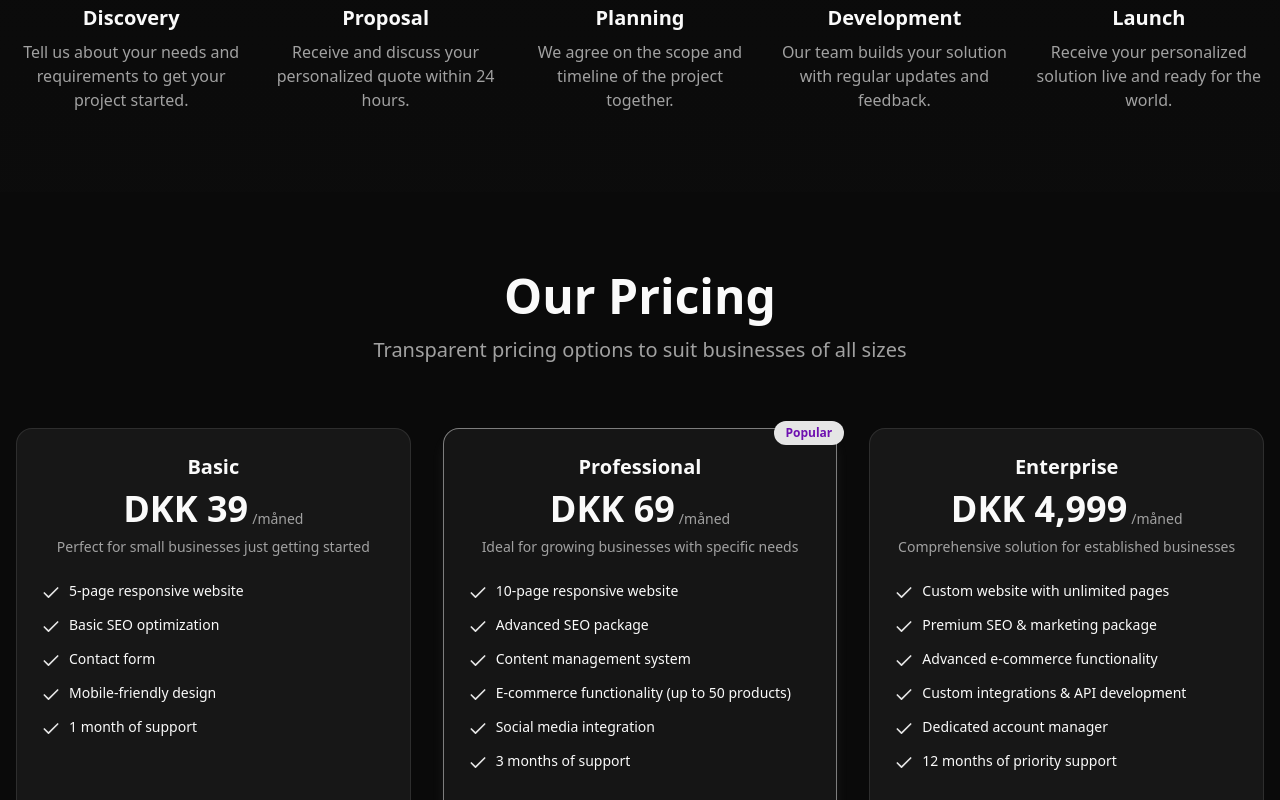
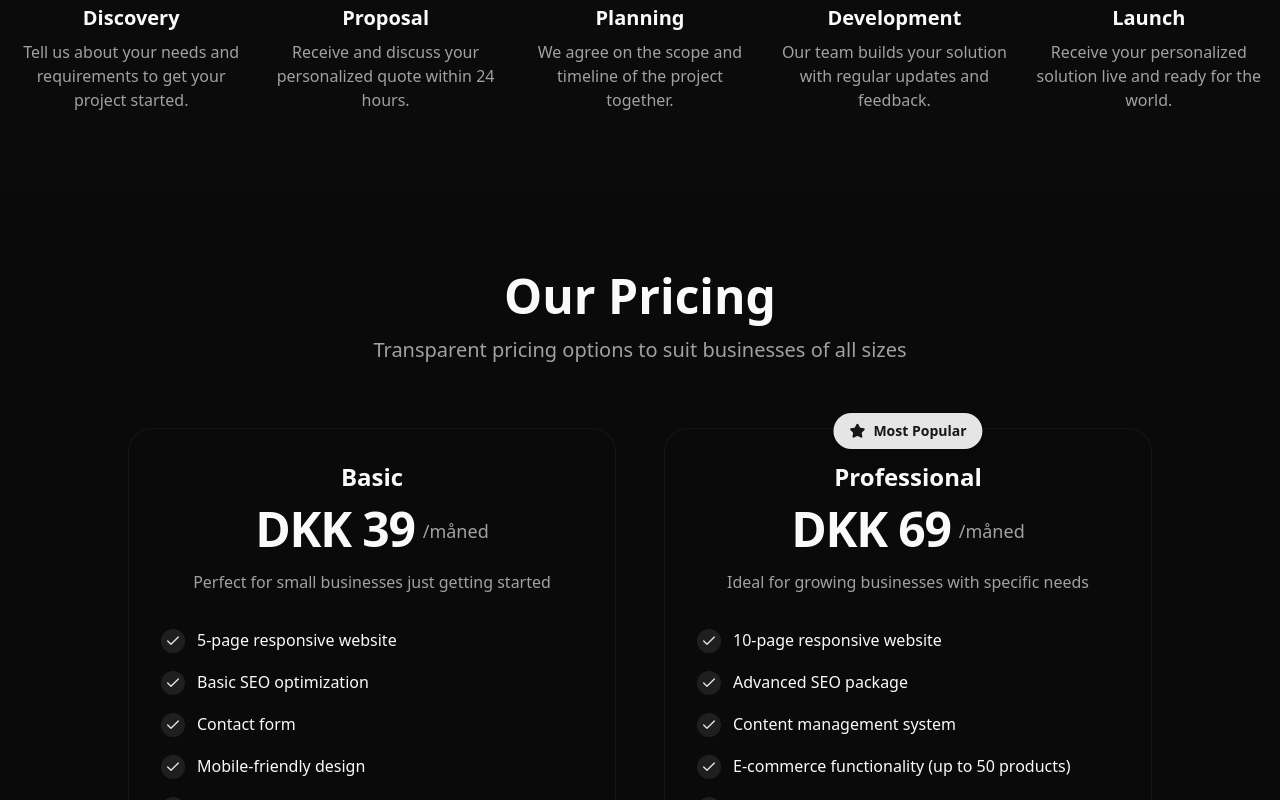
Before and after one commit to Abdulhamidsa/norpus, a Next.js app: page / in a window 1280 px wide. Shown: the part 2000-2800 px from the top of the page. Built offline with nearby package versions, Linux system fonts and the light colour scheme.

Commit message:
fix: update external links in Cta and Hero components for correct navigation refactor: enhance Pricing component layout and animations for better user experience feat: improve WhyUs component structure and add feature list with animations

```diff
--- a/src/components/Cta.tsx
+++ b/src/components/Cta.tsx
@@ -32,7 +32,7 @@ export const Cta = forwardRef<HTMLDivElement, ProcessProps>(({ leaveLink, enterB
                 onMouseEnter={enterButton}
                 onMouseLeave={leaveLink}
                 onClick={() => {
-                  window.open("https://form-subbmition.vercel.app/", "_blank");
+                  window.open("https://form.norpus.com/", "_blank");
                 }}
               >
                 {t("cta.button")}
--- a/src/components/Hero.tsx
+++ b/src/components/Hero.tsx
@@ -37,7 +37,7 @@ export const Hero = forwardRef<HTMLDivElement, HeroProps>(({ enterButton, leaveL
               onMouseEnter={enterButton}
               onMouseLeave={leaveLink}
               onClick={() => {
-                window.open("https://form-subbmition.vercel.app/", "_blank");
+                window.open("https://form.norpus.com/", "_blank");
               }}
             >
               {t("hero.cta")}
--- a/src/components/Pricing.tsx
+++ b/src/components/Pricing.tsx
@@ -3,8 +3,8 @@
 import { useTranslation } from "@/hooks/use-translation";
 import { cn } from "@/lib/utils";
 import { motion } from "framer-motion";
-import { Check } from "lucide-react";
-import React, { forwardRef } from "react";
+import { Check, Star } from "lucide-react";
+import { forwardRef } from "react";
 
 type ProcessProps = {
   enterLink: () => void;
@@ -13,18 +13,20 @@ type ProcessProps = {
   leaveButton?: () => void;
 };
 
-export const Pricing = forwardRef<HTMLDivElement, ProcessProps>(({ enterLink, leaveLink, enterButton }, ref) => {
+export const Pricing = forwardRef<HTMLDivElement, ProcessProps>(({ enterLink, leaveLink, enterButton, leaveButton }, ref) => {
   const { t } = useTranslation();
 
   return (
     <section ref={ref} className="py-20">
       <div className="container mx-auto px-4">
-        <motion.div initial={{ opacity: 0 }} whileInView={{ opacity: 1 }} viewport={{ once: true }} transition={{ duration: 0.6 }} className="text-center mb-16">
+        <motion.div initial={{ opacity: 0, y: 20 }} whileInView={{ opacity: 1, y: 0 }} viewport={{ once: true }} transition={{ duration: 0.6 }} className="text-center mb-16">
           <h2 className="text-3xl md:text-5xl font-bold mb-4">{t("pricing.title")}</h2>
           <p className="text-xl text-muted-foreground max-w-2xl mx-auto">{t("pricing.subtitle")}</p>
         </motion.div>
 
-        <div className="grid grid-cols-1 md:grid-cols-3 gap-8">
+        <div className="max-w-5xl mx-auto">
+          <div className="grid grid-cols-1 lg:grid-cols-2 gap-8 lg:gap-12">
+            {/* Basic Plan */}
             <PricingCard
               title={t("pricing.basic.title")}
               price={39}
@@ -35,9 +37,10 @@ export const Pricing = forwardRef<HTMLDivElement, ProcessProps>(({ enterLink, le
               onMouseEnter={enterLink}
               onMouseLeave={leaveLink}
               onButtonEnter={enterButton}
-            onButtonLeave={leaveLink}
+              onButtonLeave={leaveButton}
             />
 
+            {/* Professional Plan */}
             <PricingCard
               title={t("pricing.professional.title")}
               price={69}
@@ -49,21 +52,14 @@ export const Pricing = forwardRef<HTMLDivElement, ProcessProps>(({ enterLink, le
               onMouseEnter={enterLink}
               onMouseLeave={leaveLink}
               onButtonEnter={enterButton}
-            onButtonLeave={leaveLink}
+              onButtonLeave={leaveButton}
             />
+          </div>
 
-          <PricingCard
-            title={t("pricing.enterprise.title")}
-            price={4999}
-            description={t("pricing.enterprise.description")}
-            features={[t("pricing.enterprise.features.0"), t("pricing.enterprise.features.1"), t("pricing.enterprise.features.2"), t("pricing.enterprise.features.3"), t("pricing.enterprise.features.4"), t("pricing.enterprise.features.5")]}
-            cta={t("pricing.enterprise.cta")}
-            delay={0.2}
-            onMouseEnter={enterLink}
-            onMouseLeave={leaveLink}
-            onButtonEnter={enterButton}
-            onButtonLeave={leaveLink}
-          />
+          {/* Bottom accent line */}
+          <motion.div initial={{ opacity: 0, scaleX: 0 }} whileInView={{ opacity: 1, scaleX: 1 }} viewport={{ once: true }} transition={{ duration: 0.8, delay: 0.4 }} className="mt-16">
+            <div className="h-px bg-gradient-to-r from-transparent via-border to-transparent" />
+          </motion.div>
         </div>
       </div>
     </section>
@@ -77,14 +73,14 @@ function PricingCard({
   price,
   description,
   features,
-  //   cta,
+  cta,
   popular = false,
   delay = 0,
   onMouseEnter,
   onMouseLeave,
-}: //   onButtonEnter,
-//   onButtonLeave,
-{
+  onButtonEnter,
+  onButtonLeave,
+}: {
   title: string;
   price: number;
   description: string;
@@ -111,39 +107,66 @@ function PricingCard({
       whileInView={{ opacity: 1, y: 0 }}
       viewport={{ once: true }}
       transition={{ duration: 0.5, delay }}
-      className={cn("relative rounded-xl p-6 border transition-all h-full flex flex-col", popular ? "border-primary/50 bg-primary/5 shadow-lg shadow-primary/10" : "border-border bg-card hover:shadow-md")}
+      className={cn("relative rounded-3xl p-8 border transition-all duration-300 h-full flex flex-col group border-border/50 hover:border-border hover:shadow-lg")}
       onMouseEnter={onMouseEnter}
       onMouseLeave={onMouseLeave}
     >
+      {/* Popular badge */}
       {popular && (
-        <div className="absolute top-0 right-0 transform translate-x-2 -translate-y-2">
-          <div className="bg-primary text-purple-800 text-xs font-bold px-3 py-1 rounded-full">{language === "da" ? "Populær" : "Popular"}</div>
+        <div className="absolute -top-4 left-1/2 transform -translate-x-1/2">
+          <div className="bg-primary text-primary-foreground text-sm font-semibold px-4 py-2 rounded-full flex items-center gap-2 shadow-lg">
+            <Star className="h-4 w-4 fill-current" />
+            {language === "da" ? "Mest Populær" : "Most Popular"}
+          </div>
         </div>
       )}
 
-      <div className="text-center mb-6">
-        <h3 className="text-xl font-bold mb-2">{title}</h3>
-        <div className="flex items-end justify-center gap-1 mb-2">
-          <span className="text-4xl font-bold">{formattedPrice}</span>
-          <span className="text-sm text-muted-foreground">/måned</span>
+      {/* Header */}
+      <div className="text-center mb-8">
+        <h3 className="text-2xl font-bold mb-3 group-hover:text-primary transition-colors duration-300">{title}</h3>
+        <div className="mb-4">
+          <div className="flex items-end justify-center gap-2 mb-2">
+            <span className="text-5xl font-bold tracking-tight">{formattedPrice}</span>
+            <span className="text-lg text-muted-foreground pb-2">/måned</span>
           </div>
-        <p className="text-sm text-muted-foreground">{description}</p>
+        </div>
+        <p className="text-muted-foreground leading-relaxed">{description}</p>
       </div>
 
-      <div className="space-y-3 mb-6">
+      {/* Features */}
+      <div className="space-y-4 mb-8 flex-1">
         {features.map((feature, index) => (
-          <div key={index} className="flex items-start gap-2">
-            <Check className="h-5 w-5 text-primary flex-shrink-0 mt-0.5" />
-            <span className="text-sm">{feature}</span>
+          <motion.div key={index} initial={{ opacity: 0, x: -10 }} whileInView={{ opacity: 1, x: 0 }} viewport={{ once: true }} transition={{ duration: 0.3, delay: delay + index * 0.05 }} className="flex items-start gap-3">
+            <div className="flex-shrink-0 w-6 h-6 rounded-full bg-primary/10 flex items-center justify-center mt-0.5">
+              <Check className="h-4 w-4 text-primary" />
             </div>
+            <span className="text-foreground leading-relaxed">{feature}</span>
+          </motion.div>
         ))}
       </div>
 
-      {/* <div className="mt-auto pt-6">
-        <Button className={cn("w-full", popular ? "bg-primary hover:bg-primary/90" : "")} variant={popular ? "default" : "outline"} onMouseEnter={onButtonEnter} onMouseLeave={onButtonLeave}>
+      {/* CTA Button */}
+      <div className="mt-auto">
+        <a
+          href="https://form.norpus.com"
+          target="_blank"
+          rel="noopener noreferrer"
+          className={cn("w-full h-12 flex justify-center items-center text-base font-semibold rounded-xl transition-all duration-300 border-2 border-primary/20 hover:border-primary/40 hover:bg-primary/5")}
+          onMouseEnter={onButtonEnter}
+          onMouseLeave={onButtonLeave}
+        >
           {cta}
-        </Button>
-      </div> */}
+          <svg className="ml-2 w-4 h-4" fill="none" stroke="currentColor" strokeWidth={2} viewBox="0 0 24 24">
+            <path d="M18 13v6a2 2 0 0 1-2 2H6a2 2 0 0 1-2-2V8a2 2 0 0 1 2-2h6" />
+            <polyline points="15 3 21 3 21 9" />
+            <line x1="10" y1="14" x2="21" y2="3" />
+          </svg>
+        </a>
+        <div className="text-xs text-muted-foreground mt-2 text-center">Opens a secure form in a new tab.</div>
+      </div>
+
+      {/* Subtle hover effect */}
+      <div className={cn("absolute inset-0 rounded-3xl opacity-0 group-hover:opacity-100 transition-opacity duration-300 pointer-events-none bg-gradient-to-br from-accent/5 to-background/5")} />
     </motion.div>
   );
 }
--- a/src/components/Services.tsx
+++ b/src/components/Services.tsx
@@ -44,8 +44,8 @@ function ServiceCard({ icon, title, description, delay = 0, onMouseEnter, onMous
       whileInView={{ opacity: 1, y: 0 }}
       viewport={{ once: true }}
       transition={{ duration: 0.5, delay }}
-      whileHover={{ y: -5, transition: { duration: 0.2 } }}
-      className="bg-card border border-border rounded-xl p-6 hover:shadow-lg transition-all"
+      // whileHover={{ y: -5, transition: { duration: 0.2 } }}
+      className=" border border-border rounded-xl hover:border-primary/30 p-6 hover:shadow-lg transition-all"
       onMouseEnter={onMouseEnter}
       onMouseLeave={onMouseLeave}
     >
--- a/src/components/Whyus.tsx
+++ b/src/components/Whyus.tsx
@@ -13,40 +13,58 @@ type Props = {
 export const WhyUs = forwardRef<HTMLDivElement, Props>(({ enterLink, leaveLink }, ref) => {
   const { t } = useTranslation();
 
+  const features = [
+    { icon: <LaptopIcon className="h-6 w-6" />, key: "0" },
+    { icon: <ShieldCheck className="h-6 w-6" />, key: "1" },
+    { icon: <Video className="h-6 w-6" />, key: "2" },
+    { icon: <Users className="h-6 w-6" />, key: "3" },
+    { icon: <Rocket className="h-6 w-6" />, key: "4" },
+    { icon: <Globe className="h-6 w-6" />, key: "5" },
+  ];
+
   return (
-    <section ref={ref} onMouseEnter={enterLink} onMouseLeave={leaveLink} className="py-20 bg-accent/5">
-      <motion.div initial={{ opacity: 0 }} whileInView={{ opacity: 1 }} viewport={{ once: true }} transition={{ duration: 0.6 }} className="container mx-auto px-4 text-center mb-16">
-        <h2 className="text-3xl md:text-5xl font-bold mb-4">{t("whyus.title")}</h2>
-        <p className="text-xl text-muted-foreground max-w-2xl mx-auto">{t("whyus.subtitle")}</p>
-      </motion.div>
+    <section ref={ref} onMouseEnter={enterLink} onMouseLeave={leaveLink} className="py-20 bg-gradient-to-b from-background to-accent/5">
+      <div className="container mx-auto px-4">
+        {/* Header */}
+        <motion.div initial={{ opacity: 0, y: 20 }} whileInView={{ opacity: 1, y: 0 }} viewport={{ once: true }} transition={{ duration: 0.6 }} className="text-center mb-16">
+          <h2 className="text-3xl md:text-5xl font-bold mb-4">{t("whyus.title")}</h2>
+          <p className="text-xl text-muted-foreground max-w-2xl mx-auto">{t("whyus.subtitle")}</p>
+        </motion.div>
 
-      <div className="container mx-auto px-4 grid grid-cols-1 md:grid-cols-2 lg:grid-cols-3 gap-8">
-        <WhyUsCard icon={<LaptopIcon className="h-8 w-8" />} title={t("whyus.point.0.title")} description={t("whyus.point.0.description")} delay={0} />
-        <WhyUsCard icon={<ShieldCheck className="h-8 w-8" />} title={t("whyus.point.1.title")} description={t("whyus.point.1.description")} delay={0.1} />
-        <WhyUsCard icon={<Video className="h-8 w-8" />} title={t("whyus.point.2.title")} description={t("whyus.point.2.description")} delay={0.2} />
-        <WhyUsCard icon={<Users className="h-8 w-8" />} title={t("whyus.point.3.title")} description={t("whyus.point.3.description")} delay={0.3} />
-        <WhyUsCard icon={<Rocket className="h-8 w-8" />} title={t("whyus.point.4.title")} description={t("whyus.point.4.description")} delay={0.4} />
-        <WhyUsCard icon={<Globe className="h-8 w-8" />} title={t("whyus.point.5.title")} description={t("whyus.point.5.description")} delay={0.5} />
+        {/* Features List */}
+        <div className="max-w-4xl mx-auto">
+          {features.map((feature, index) => (
+            <motion.div key={index} initial={{ opacity: 0, y: 20 }} whileInView={{ opacity: 1, y: 0 }} viewport={{ once: true }} transition={{ duration: 0.5, delay: index * 0.1 }} className="group relative">
+              {/* Feature Item */}
+              <div className="flex items-start pl-15 gap-6 p-8 rounded-2xl hover:bg-accent/5 transition-colors duration-300 border-b border-border/50 last:border-b-0">
+                {/* Icon */}
+                <div className="flex-shrink-0 bg-primary w-16 h-16 rounded-2xl bg-gradient-to-br from-primary/10 to-primary/5 flex items-center justify-center group-hover:from-primary/20 group-hover:to-primary/10 transition-all duration-300">
+                  <div className="text-secondary">{feature.icon}</div>
+                </div>
+
+                {/* Content */}
+                <div className="flex-1 min-w-0">
+                  <h3 className="text-2xl font-bold mb-3 group-hover:text-primary transition-colors duration-300">{t(`whyus.point.${feature.key}.title`)}</h3>
+                  <p className="text-muted-foreground text-lg leading-relaxed">{t(`whyus.point.${feature.key}.description`)}</p>
+                </div>
+
+                {/* Number indicator */}
+                <div className="flex-shrink-0 w-8 h-8 rounded-full bg-primary/10 flex items-center justify-center text-sm font-bold text-primary/70 group-hover:bg-primary group-hover:text-primary-foreground transition-all duration-300">{String(index + 1).padStart(2, "0")}</div>
+              </div>
+
+              {/* Subtle hover line */}
+              <div className="absolute left-8 top-0 w-0.5 h-full bg-gradient-to-b from-transparent via-primary/20 to-transparent opacity-0 group-hover:opacity-100 transition-opacity duration-300" />
+            </motion.div>
+          ))}
+        </div>
+
+        {/* Bottom accent */}
+        <motion.div initial={{ opacity: 0, scaleX: 0 }} whileInView={{ opacity: 1, scaleX: 1 }} viewport={{ once: true }} transition={{ duration: 0.8, delay: 0.8 }} className="mt-16 max-w-4xl mx-auto">
+          <div className="h-px bg-gradient-to-r from-transparent via-primary/30 to-transparent" />
+        </motion.div>
       </div>
     </section>
   );
 });
 
 WhyUs.displayName = "WhyUs";
-
-function WhyUsCard({ icon, title, description, delay = 0 }: { icon: React.ReactNode; title: string; description: string; delay?: number }) {
-  return (
-    <motion.div
-      initial={{ opacity: 0, y: 20 }}
-      whileInView={{ opacity: 1, y: 0 }}
-      viewport={{ once: true }}
-      transition={{ duration: 0.5, delay }}
-      whileHover={{ y: -5, transition: { duration: 0.2 } }}
-      className="bg-card border border-border rounded-xl p-6 hover:shadow-lg transition-all text-left"
-    >
-      <div className="w-12 h-12 rounded-lg bg-primary/10 flex items-center justify-center text-primary mb-4">{icon}</div>
-      <h3 className="text-xl font-bold mb-2">{title}</h3>
-      <p className="text-muted-foreground">{description}</p>
-    </motion.div>
-  );
-}
```
Lines whose indentation alone changed are shown as unchanged.
